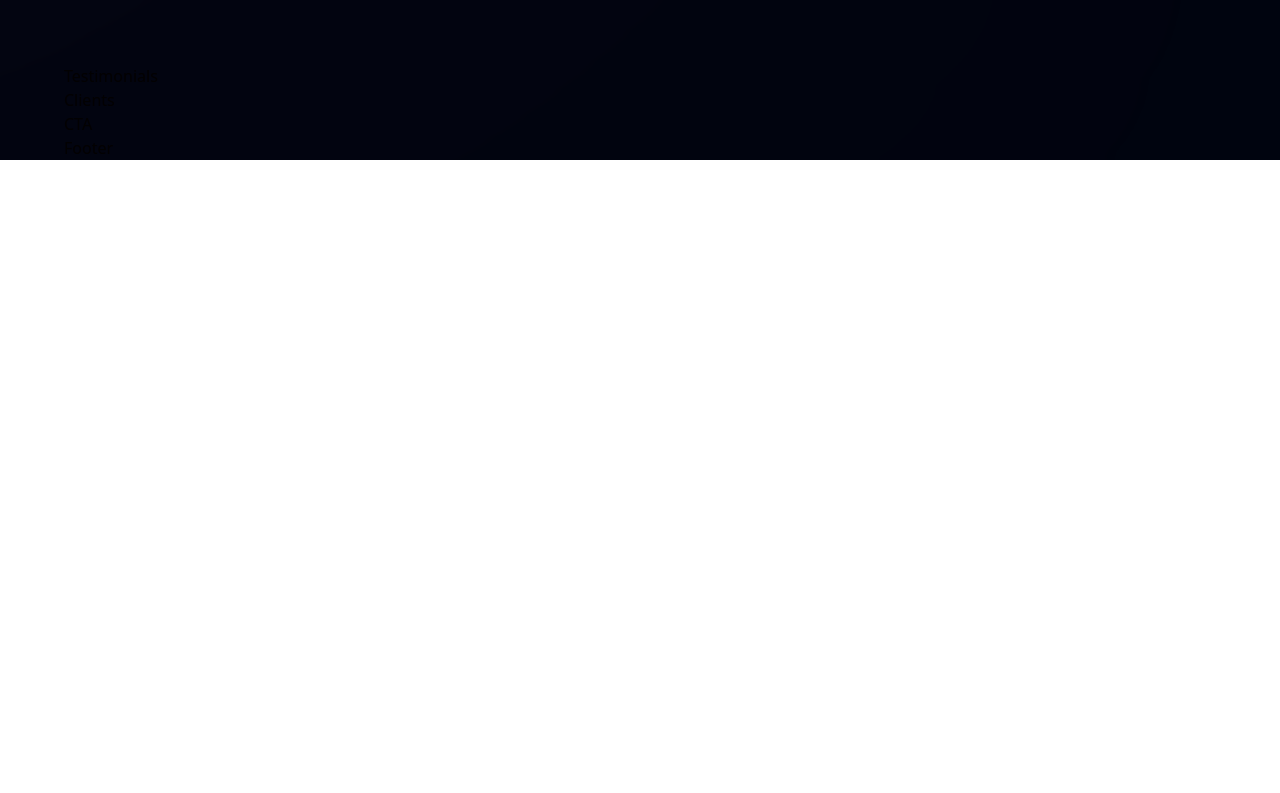
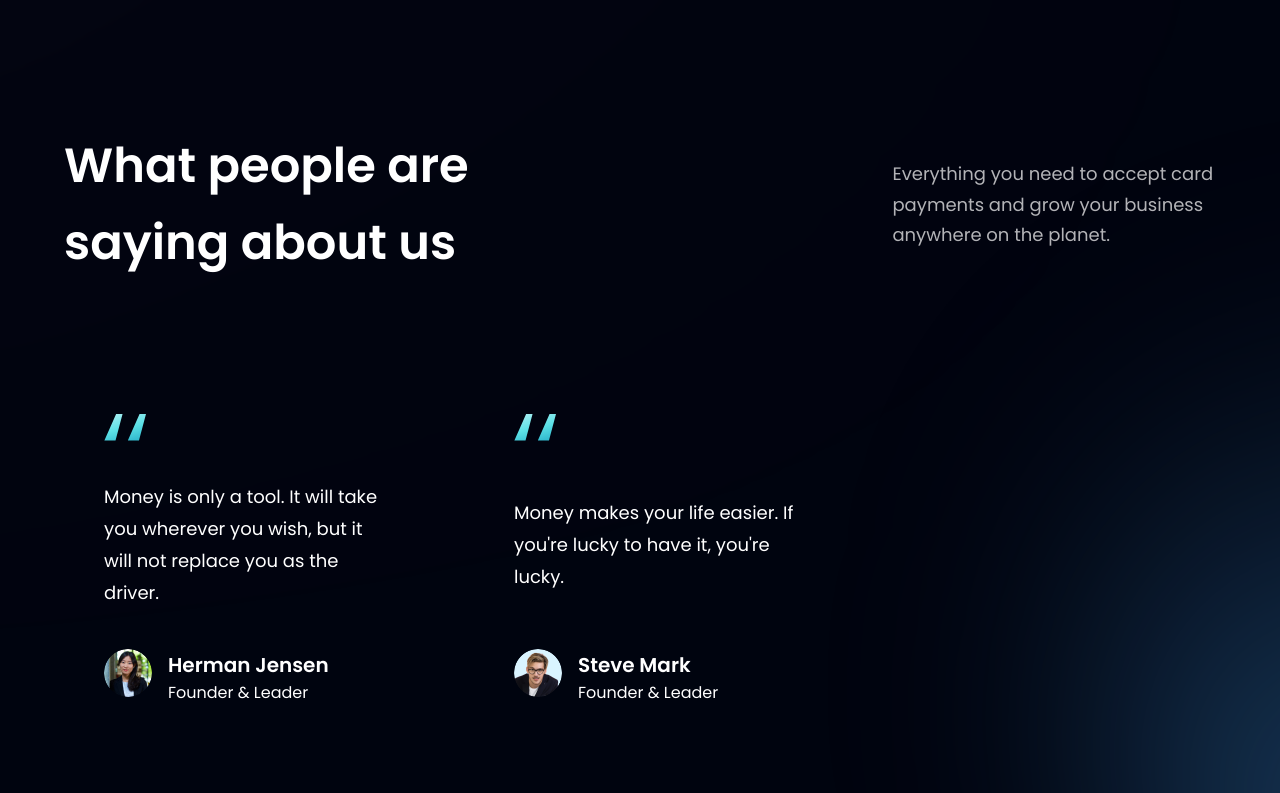
Before and after one commit to igor-mlv/example-of-responsive-react-app, a React (Vite) app: page / in a window 1280 px wide. Shown: the part 2687-3480 px from the top of the page. Before the commit the page ends 2847 px from the top, so only its background shows below. Built offline with nearby package versions, Linux system fonts and the light colour scheme.

Commit message:
finished testimonials section

```diff
--- a/src/components/FeedbackCard.jsx
+++ b/src/components/FeedbackCard.jsx
@@ -1,9 +1,19 @@
-import React from 'react'
+import { quotes } from '../assets';
 
-const FeedbackCard = () => {
-    return (
-        <div>FeedbackCard</div>
-    )
-}
+const FeedbackCard = ({ content, name, title, img }) => (
+    <div className=" flex justify-between flex-col px-10 py-12 rounded-[20px] max-w-[370px] md:mr-10 sm:mr-5 mr-10 my-5 feedback-card">
+        <img src={quotes} alt="double_quotes" className="w-[42px] h-[27px] object-contain" />
+        <p className="font-poppins font-normal text-[18px] leading-[32px] text-white my-10">{content}</p>
+
+        <div className="flex flex-row ">
+            <img src={img} alt="person" className="w-[48px] h-[48px] rounded-full" />
+
+            <div className="flex flex-col ml-4">
+                <h4 className="font-poppins font-semibold text-[20px] leading-[32px] text-white">{name}</h4>
+                <p className="font-poppins font-normal text-[16px] leading-[24px] text-white ">{title}</p>
+            </div>
+        </div>
+    </div>
+)
 
 export default FeedbackCard
--- a/src/components/Testimonials.jsx
+++ b/src/components/Testimonials.jsx
@@ -1,9 +1,24 @@
-import React from 'react'
+import { feedback } from '../constants';
+import styles from '../styles';
+import FeedbackCard from './FeedbackCard';
 
-const Testimonials = () => {
-    return (
-        <div>Testimonials</div>
-    )
-}
+const Testimonials = () => (
+    <section id="clients" className={`${styles.paddingY} ${styles.flexCenter} flex-col relative`}>
+        <div className="absolute z-[0] w-[60%] h-[60%] -right-[50%] rounded-full blue__gradient" />
+
+        <div className="w-full flex justify-between items-center md:flex-row flex-col sm:mb-16 mb-6 relative z-[1]">
+            <h1 className={styles.heading2}>What people are <br className="sm:block hidden" />saying about us</h1>
+            <div>
+                <p className={`${styles.paragraph} text-left max-w-[450px]`}>Everything you need to accept card payments and grow your business anywhere on the planet.</p>
+            </div>
+        </div>
+
+        <div className="flex flex-wrap sm:justify-start justify-center w-full feedback-container relative z-[1]">
+            {feedback.map((card, index) => (
+                <FeedbackCard key={card.id} {...card} />
+            ))}
+        </div>
+    </section>
+)
 
 export default Testimonials
```
